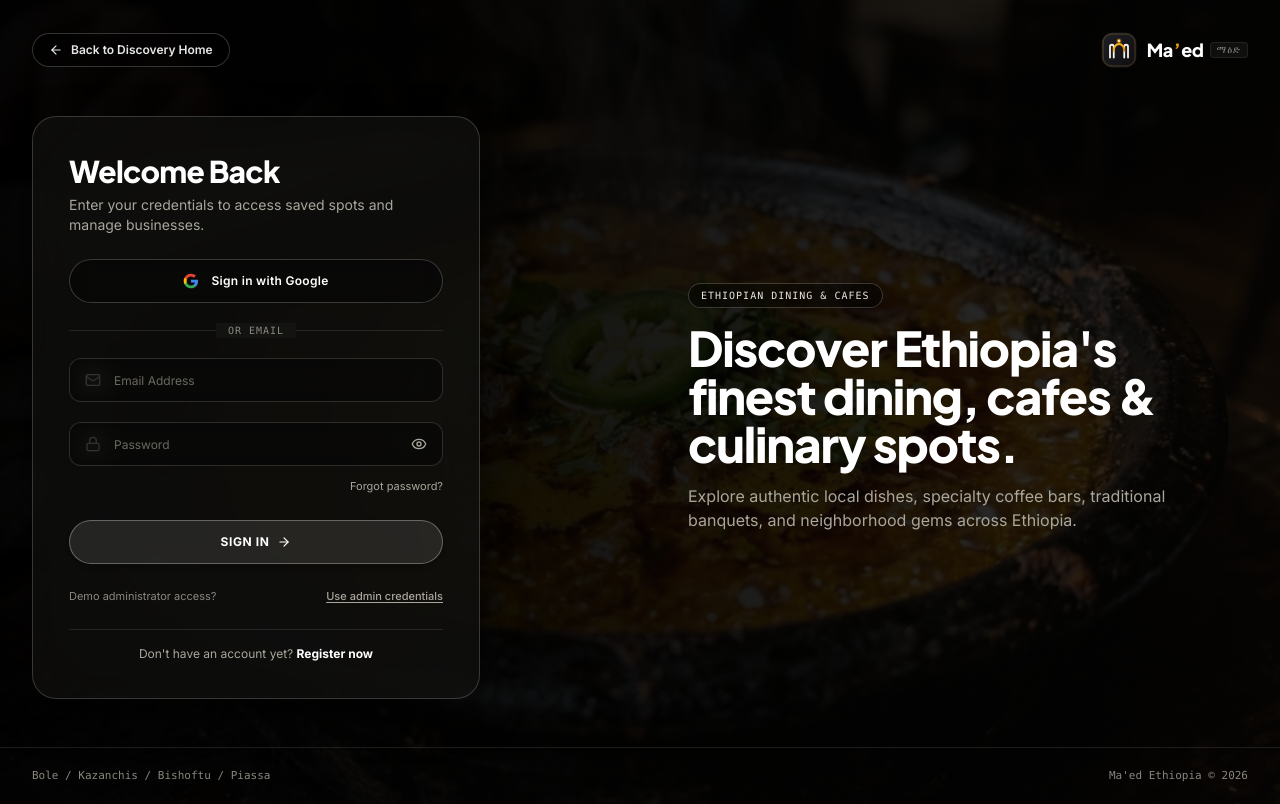
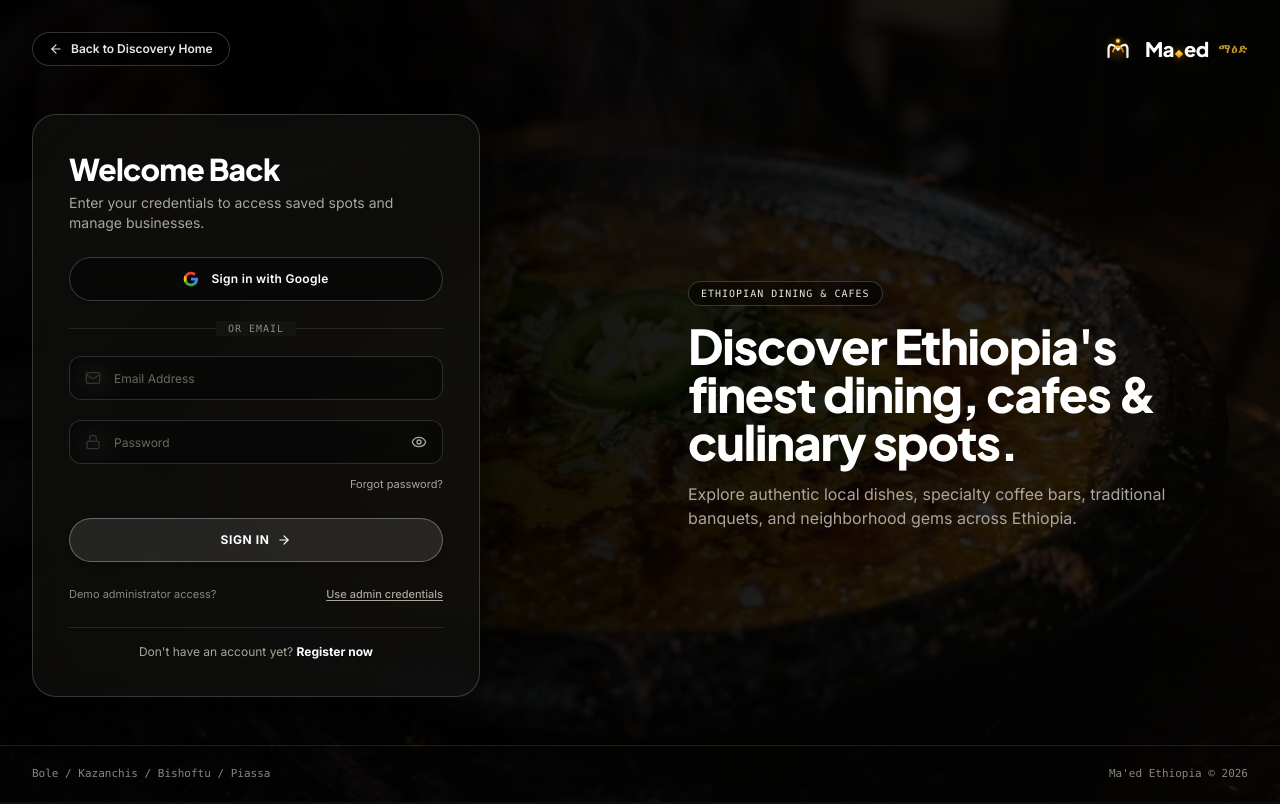
Before and after one commit to eyyuf/local_BIZ_discovery, a React (Vite) app in the folder frontend/: page /login in a window 1280 px wide. Built offline with nearby package versions, Linux system fonts and the light colour scheme; no server answers.

Commit message:
refactor(branding): elevate Ma'ed logo to world-class production standard with freestanding sculptural cloche mark, bespoke diamond accent, and refined Ge'ez signature

```diff
--- a/frontend/src/shared/components/MaedLogo.jsx
+++ b/frontend/src/shared/components/MaedLogo.jsx
@@ -3,111 +3,81 @@ import React from 'react';
 /**
  * Ma'ed (ማዕድ) Brand Logo Component
  *
- * Design Architecture:
- * - Mark: A bespoke geometric monogram of the letter "M" sculpted around a culinary cloche
- *   (serving banquet dome) with an amber dining beacon at the apex, representing the shared Ethiopian table.
- * - Typography: High-contrast geometric display typography with a golden accent apostrophe.
- * - Subtitle: Refined letter-spaced descriptor "ETHIOPIAN DINING GUIDE" and Ge'ez script "ማዕድ".
+ * Production-Level Visual Architecture:
+ * - Mark: A continuous, sculptural geometric letter "M" forming a culinary banquet cloche
+ *   resting on an Ethiopian communal platter base line, crowned with an amber dining star.
+ * - Typography: High-contrast display typography with a bespoke 45° amber diamond accent mark.
+ * - Ge'ez Seal: Integrated cultural typography (ማዕድ) seamlessly balanced without tacky box borders.
  */
-export function MaedMark({ size = 36, className = '' }) {
+export function MaedMark({ size = 34, className = '' }) {
   return (
     <svg
       width={size}
       height={size}
-      viewBox="0 0 48 48"
+      viewBox="0 0 36 36"
       fill="none"
       xmlns="http://www.w3.org/2000/svg"
       className={`shrink-0 transition-transform group-hover:scale-105 duration-200 ${className}`}
       aria-hidden="true"
     >
       <defs>
-        {/* Obsidian-to-charcoal background shield gradient */}
-        <linearGradient id="maedBg" x1="0%" y1="0%" x2="100%" y2="100%">
-          <stop offset="0%" stopColor="#1E1E24" />
-          <stop offset="100%" stopColor="#0E0E12" />
-        </linearGradient>
+        {/* Subtle ambient warmth behind the mark */}
+        <radialGradient id="ambientWarmth" cx="50%" cy="50%" r="50%">
+          <stop offset="0%" stopColor="#F59E0B" stopOpacity="0.22" />
+          <stop offset="100%" stopColor="#F59E0B" stopOpacity="0" />
+        </radialGradient>
 
-        {/* Warm saffron & Ethiopian butter amber gradient for the culinary cloche */}
+        {/* Ethiopian Saffron Gold Gradient */}
         <linearGradient id="maedGold" x1="0%" y1="0%" x2="100%" y2="100%">
-          <stop offset="0%" stopColor="#FBBF24" />
-          <stop offset="60%" stopColor="#F59E0B" />
+          <stop offset="0%" stopColor="#FDE047" />
+          <stop offset="50%" stopColor="#F59E0B" />
           <stop offset="100%" stopColor="#D97706" />
         </linearGradient>
 
-        {/* Subtle glow for the focal beacon */}
-        <filter id="beaconGlow" x="-20%" y="-20%" width="140%" height="140%">
-          <feGaussianBlur stdDeviation="1.5" result="blur" />
+        {/* Soft bloom for the beacon star */}
+        <filter id="starBloom" x="-40%" y="-40%" width="180%" height="180%">
+          <feGaussianBlur stdDeviation="1" result="blur" />
           <feComposite in="SourceGraphic" in2="blur" operator="over" />
         </filter>
       </defs>
 
-      {/* Rounded Squircle Container */}
-      <rect
-        x="1.5"
-        y="1.5"
-        width="45"
-        height="45"
-        rx="13"
-        fill="url(#maedBg)"
-        stroke="rgba(255, 255, 255, 0.12)"
-        strokeWidth="1.2"
-      />
+      {/* Ambient warm radial glow */}
+      <circle cx="18" cy="18" r="16" fill="url(#ambientWarmth)" />
 
-      {/* Inner Accent Ring with soft amber shimmer */}
-      <rect
-        x="3"
-        y="3"
-        width="42"
-        height="42"
-        rx="11.5"
-        fill="none"
-        stroke="url(#maedGold)"
-        strokeWidth="0.8"
-        strokeOpacity="0.35"
-      />
-
-      {/* === The "M" Table & Cloche Symbol === */}
-      {/* 1. Left Pillar (Seated Host / Table Leg) */}
+      {/* Communal Platter Base Line (Serving table) */}
       <path
-        d="M12 34V19.5C12 18.1 13.1 17 14.5 17C15.9 17 17 18.1 17 19.5V34"
-        stroke="#F5F2EA"
-        strokeWidth="2.4"
-        strokeLinecap="round"
-      />
-
-      {/* 2. Right Pillar (Seated Guest / Table Leg) */}
-      <path
-        d="M36 34V19.5C36 18.1 34.9 17 33.5 17C32.1 17 31 18.1 31 19.5V34"
-        stroke="#F5F2EA"
-        strokeWidth="2.4"
-        strokeLinecap="round"
-      />
-
-      {/* 3. Central Banquet Cloche Dome (Forms the center apex of "M") */}
-      <path
-        d="M17 25C17 20 20.1 16 24 16C27.9 16 31 20 31 25"
-        stroke="url(#maedGold)"
-        strokeWidth="2.6"
-        strokeLinecap="round"
-      />
-
-      {/* 4. Communal Dining Table / Serving Base Platter */}
-      <path
-        d="M15 30.5H33"
+        d="M 5 27.5 H 31"
         stroke="url(#maedGold)"
         strokeWidth="2"
         strokeLinecap="round"
       />
 
-      {/* 5. Cloche Finial / Shared Dining Focal Beacon */}
+      {/* Primary Sculptural "M" Banquet Arch */}
+      <path
+        d="M 8 26.5 V 18 C 8 13 12 12 16 16.5 L 18 18.8 L 20 16.5 C 24 12 28 13 28 18 V 26.5"
+        stroke="#F5F2EA"
+        strokeWidth="2.4"
+        strokeLinecap="round"
+        strokeLinejoin="round"
+      />
+
+      {/* Inner Cloche Dome Arc (Ties the "M" into an authentic food cloche) */}
+      <path
+        d="M 12.5 21 C 14 17 16 15.2 18 15.2 C 20 15.2 22 17 23.5 21"
+        stroke="url(#maedGold)"
+        strokeWidth="1.6"
+        strokeLinecap="round"
+      />
+
+      {/* Dining Beacon Star / Cloche Pearl */}
       <circle
-        cx="24"
-        cy="12"
+        cx="18"
+        cy="9.5"
         r="2.2"
         fill="url(#maedGold)"
-        filter="url(#beaconGlow)"
+        filter="url(#starBloom)"
       />
-      <circle cx="24" cy="12" r="1.2" fill="#FFFBEB" />
+      <circle cx="18" cy="9.5" r="1" fill="#FFFFFF" />
     </svg>
   );
 }
@@ -120,13 +90,13 @@ export function MaedLogo({
 }) {
   const markSizes = {
     sm: 28,
-    md: 36,
-    lg: 44,
+    md: 34,
+    lg: 42,
   };
 
   const textSizes = {
     sm: 'text-base',
-    md: 'text-lg',
+    md: 'text-lg sm:text-xl',
     lg: 'text-2xl',
   };
 
@@ -138,31 +108,39 @@ export function MaedLogo({
 
   return (
     <div className={`flex items-center gap-2.5 group select-none ${className}`}>
-      {/* Visual Icon Mark */}
+      {/* Freestanding Vector Mark */}
       <MaedMark size={currentMarkSize} />
 
-      {/* Brand Typography */}
+      {/* Brand Typography Lockup */}
       {variant !== 'mark' && (
         <div className="flex flex-col justify-center">
           <div className="flex items-center gap-1.5 leading-none">
+            {/* Custom Wordmark */}
             <span
-              className={`font-black tracking-tight text-white font-display ${
+              className={`font-black tracking-tight text-white font-display flex items-baseline ${
                 textSizes[size] || textSizes.md
               }`}
             >
-              Ma
-              <span className="text-[#F59E0B] font-extrabold mx-[1px]">’</span>
-              ed
+              <span>Ma</span>
+              {/* Bespoke 45° Amber Diamond Accent */}
+              <span
+                className="inline-block w-1.5 h-1.5 bg-gradient-to-br from-amber-300 via-amber-400 to-amber-600 rotate-45 mx-0.5 mb-1.5 shadow-[0_0_8px_rgba(245,158,11,0.7)]"
+                aria-hidden="true"
+              />
+              <span>ed</span>
             </span>
 
-            {/* Ge'ez Script Micro-Badge */}
-            <span className="text-[10px] font-mono tracking-widest text-[#AAA69C]/80 px-1.5 py-0.5 rounded bg-white/[0.05] border border-white/[0.08]">
+            {/* Seamless Ge'ez Script Signature (No tacky grey box) */}
+            <span
+              className="text-xs font-mono font-bold tracking-widest text-amber-400/90 ml-1 opacity-90 select-none hover:opacity-100 transition-opacity"
+              title="ማዕድ — Banquet / Dining Table"
+            >
               ማዕድ
             </span>
           </div>
 
           {showTagline && (
-            <span className="text-[9px] font-mono uppercase tracking-[0.2em] text-[#AAA69C] mt-0.5">
+            <span className="text-[9px] font-mono uppercase tracking-[0.22em] text-[#AAA69C] mt-0.5">
               Ethiopian Dining Guide
             </span>
           )}
```
Also changed, not shown: frontend/public/assets/maed-logo.svg.
